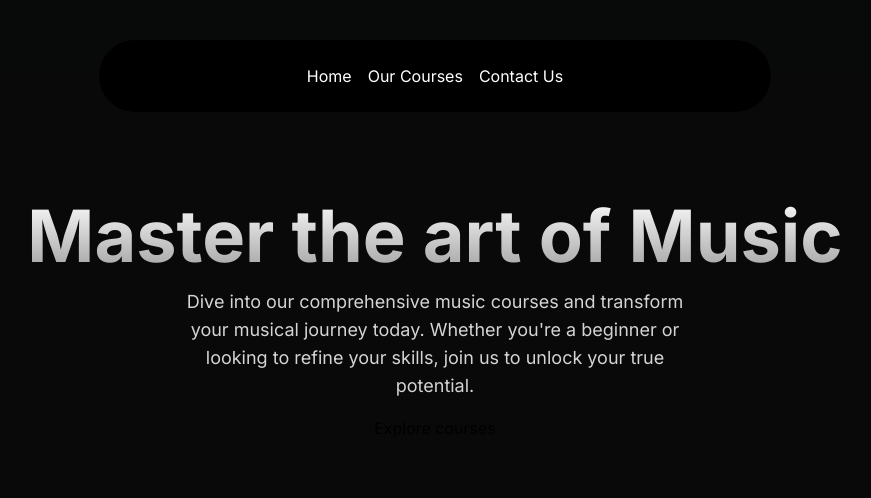
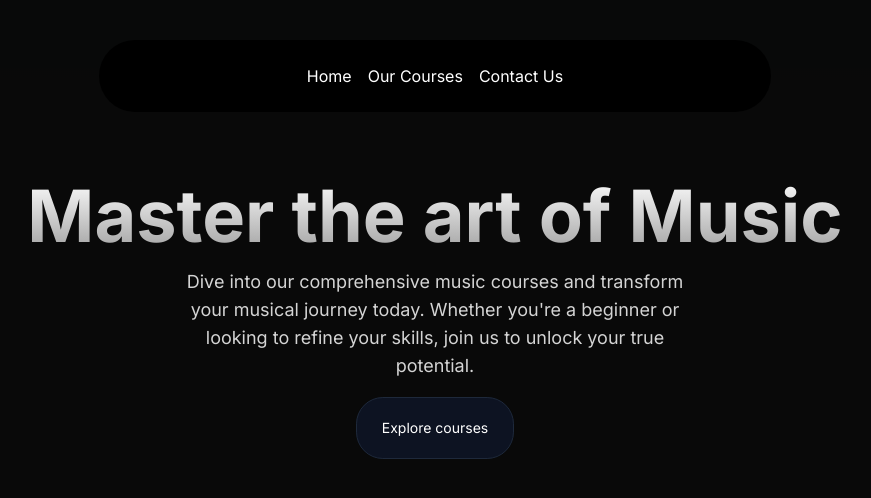
Before and after one commit to parasnever/Next-js, a Next.js app: page / in a window 1280 px wide. Shown: the top 498 px of the page, without its empty margins (205-1076 px from the left). Built offline with nearby package versions, Linux system fonts and the light colour scheme.

Commit message:
button making

```diff
--- a/src/components/HeroSection.tsx
+++ b/src/components/HeroSection.tsx
@@ -1,6 +1,7 @@
 import React from "react";
 import Link from "next/link";
 import { Spotlight } from "./ui/Sportlight";
+import { Button } from "./ui/moving-border";
 
 function HeroSection() {
   return (
@@ -21,7 +22,9 @@
         >Dive into our comprehensive music courses and transform your musical journey today. Whether you're a beginner or looking to refine your skills, join us to unlock your true potential.</p>
         <div className="mt-4">
             <Link href={"/courses"}>
-                Explore courses
+               <Button>
+               Explore courses
+               </Button>
             </Link>
         </div>
       </div>
--- /dev/null
+++ b/src/components/ui/moving-border.tsx
@@ -0,0 +1,139 @@
+"use client";
+import React from "react";
+import {
+  motion,
+  useAnimationFrame,
+  useMotionTemplate,
+  useMotionValue,
+  useTransform,
+} from "framer-motion";
+import { useRef } from "react";
+import { cn } from "@/utils/cn";
+
+export function Button({
+  borderRadius = "1.75rem",
+  children,
+  as: Component = "button",
+  containerClassName,
+  borderClassName,
+  duration,
+  className,
+  ...otherProps
+}: {
+  borderRadius?: string;
+  children: React.ReactNode;
+  as?: any;
+  containerClassName?: string;
+  borderClassName?: string;
+  duration?: number;
+  className?: string;
+  [key: string]: any;
+}) {
+  return (
+    <Component
+      className={cn(
+        "bg-transparent relative text-xl  h-16 w-40 p-[1px] overflow-hidden ",
+        containerClassName
+      )}
+      style={{
+        borderRadius: borderRadius,
+      }}
+      {...otherProps}
+    >
+      <div
+        className="absolute inset-0"
+        style={{ borderRadius: `calc(${borderRadius} * 0.96)` }}
+      >
+        <MovingBorder duration={duration} rx="30%" ry="30%">
+          <div
+            className={cn(
+              "h-20 w-20 opacity-[0.8] bg-[radial-gradient(var(--sky-500)_40%,transparent_60%)]",
+              borderClassName
+            )}
+          />
+        </MovingBorder>
+      </div>
+
+      <div
+        className={cn(
+          "relative bg-slate-900/[0.8] border border-slate-800 backdrop-blur-xl text-white flex items-center justify-center w-full h-full text-sm antialiased",
+          className
+        )}
+        style={{
+          borderRadius: `calc(${borderRadius} * 0.96)`,
+        }}
+      >
+        {children}
+      </div>
+    </Component>
+  );
+}
+
+export const MovingBorder = ({
+  children,
+  duration = 2000,
+  rx,
+  ry,
+  ...otherProps
+}: {
+  children: React.ReactNode;
+  duration?: number;
+  rx?: string;
+  ry?: string;
+  [key: string]: any;
+}) => {
+  const pathRef = useRef<any>();
+  const progress = useMotionValue<number>(0);
+
+  useAnimationFrame((time) => {
+    const length = pathRef.current?.getTotalLength();
+    if (length) {
+      const pxPerMillisecond = length / duration;
+      progress.set((time * pxPerMillisecond) % length);
+    }
+  });
+
+  const x = useTransform(
+    progress,
+    (val) => pathRef.current?.getPointAtLength(val).x
+  );
+  const y = useTransform(
+    progress,
+    (val) => pathRef.current?.getPointAtLength(val).y
+  );
+
+  const transform = useMotionTemplate`translateX(${x}px) translateY(${y}px) translateX(-50%) translateY(-50%)`;
+
+  return (
+    <>
+      <svg
+        xmlns="http://www.w3.org/2000/svg"
+        preserveAspectRatio="none"
+        className="absolute h-full w-full"
+        width="100%"
+        height="100%"
+        {...otherProps}
+      >
+        <rect
+          fill="none"
+          width="100%"
+          height="100%"
+          rx={rx}
+          ry={ry}
+          ref={pathRef}
+        />
+      </svg>
+      <motion.div
+        style={{
+          position: "absolute",
+          top: 0,
+          left: 0,
+          display: "inline-block",
+          transform,
+        }}
+      >
+        {children}
+      </motion.div>
+    </>
+  );
+};
```
